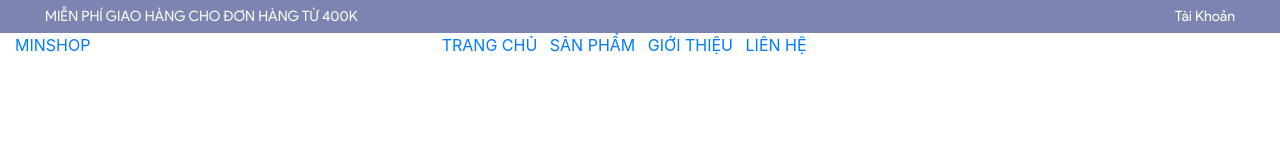
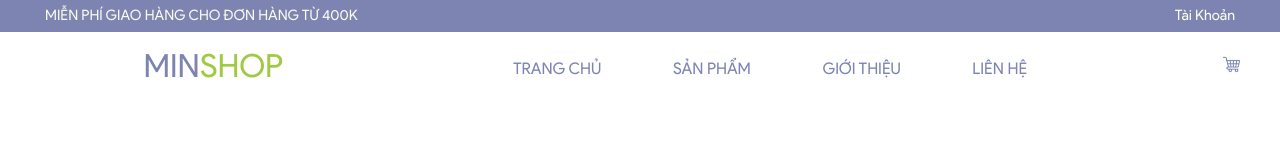
Before and after one commit to ldnminh31/MinShop, a plain HTML site: page index.html in a window 1280 px wide. Drawn offline with Linux system fonts and the light colour scheme.

Commit message:
menu-bar

```diff
--- a/assets/css/trang-chu.css
+++ b/assets/css/trang-chu.css
@@ -27,7 +27,9 @@
     }
     /* navbar end */
 }
-
+*{
+    font-family: ProductSans;
+}
 /* NAVBAR START */
 #navbar{
     background-color: #7D84B2;
@@ -40,3 +42,35 @@
     text-decoration: none;
 }
 /* NAVBAR END */
+/* MENUBAR START */
+#menu-bar{
+    padding-top: 10px;
+}
+#menu-bar-logo{
+    font-size: 2rem;
+}
+#menu-bar-logo a:hover{
+    text-decoration: none;
+}
+#menu-bar-logo a span:first-child{
+    color: #7D84B2;
+}
+#menu-bar-logo a span:last-child{
+    color: #a0ca44;
+}
+#menu-bar-list{
+    box-sizing: border-box;
+    padding-top: 15px;
+}
+#menu-bar-list ul li a{
+    color: #7D84B2;
+    margin-right: 60px;
+}
+#menu-bar-list ul li a:hover{
+    text-decoration: none;
+}
+#menu-bar-cart{
+    padding-top: 10px;
+    padding-left: 50px;
+}
+/* MENUBAR END */
--- a/index.html
+++ b/index.html
@@ -34,13 +34,13 @@
         <!-- menu-bar START -->
         <div class="row" id="menu-bar">
             <!-- menu-bar-logo START -->
-            <div class="col-md-4" id="menu-bar-logo"><a href="#">
+            <div class="col-md-4 text-center" id="menu-bar-logo"><a href="#">
                     <span>MIN</span><span>SHOP</span>
                 </a></div>
             <!-- menu-bar-logo END -->
             <!-- menu-bar-list START -->
-            <div class="col-md-6">
-                <ul class="list-inline">
+            <div class="col-md-7" id="menu-bar-list">
+                <ul class="list-inline text-center">
                     <li class="list-inline-item"><a href="#">TRANG CHỦ</a></li>
                     <li class="list-inline-item"><a href="#">SẢN PHẨM</a></li>
                     <li class="list-inline-item"><a href="#">GIỚI THIỆU</a></li>
@@ -49,8 +49,8 @@
             </div>
             <!-- menu-bar-list END -->
             <!-- menu-bar-cart START -->
-            <div class="col-md-2">
-
+            <div class="col-md-1" id="menu-bar-cart">
+                <a href="#"><img src="assets/imgs/home/shopping-cart.png" width="40%" alt="cart"></a>
             </div>
             <!-- menu-bar-cart END -->
         </div>
```
